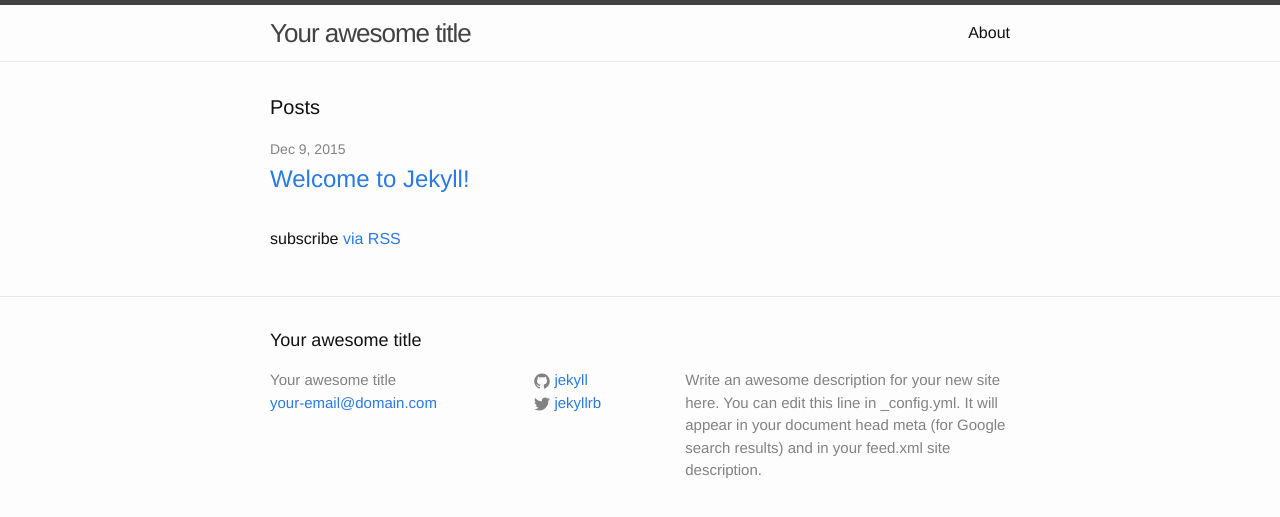
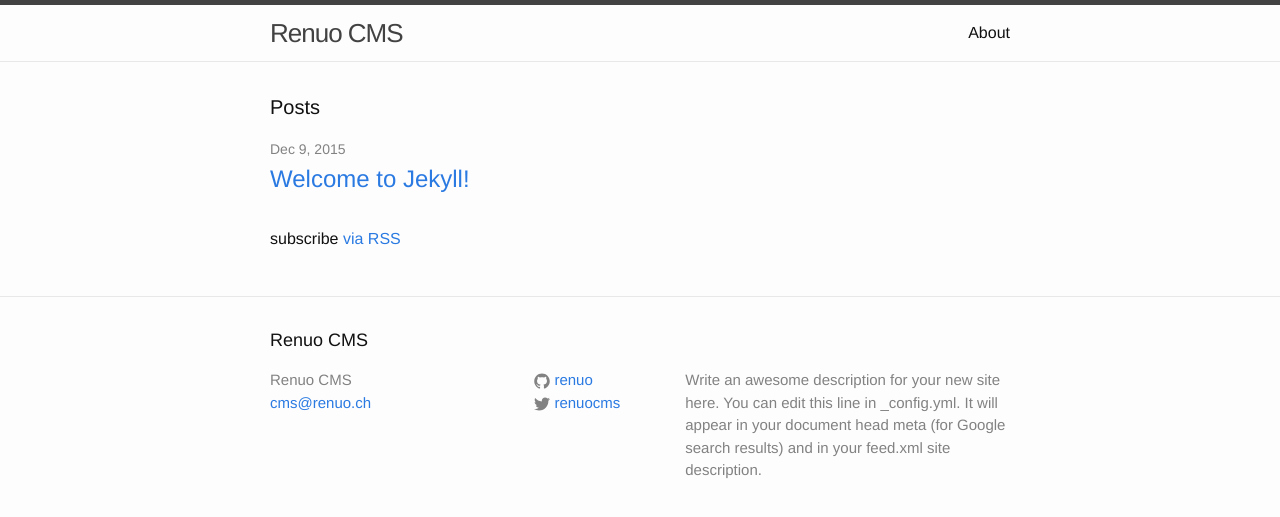
Before and after one commit to lukaselmer/renuo-cms-doc, a Jekyll site: the page built from index.html, in a window 1280 px wide. Shown: the top 517 px of the page. Built offline with Jekyll 4.4.1, drawn with Linux system fonts in a browser that asks for light colours.

Commit message:
renuo cms doc

```diff
--- a/_config.yml
+++ b/_config.yml
@@ -6,16 +6,16 @@
 # 'jekyll serve'. If you change this file, please restart the server process.
 
 # Site settings
-title: Your awesome title
-email: your-email@domain.com
+title: Renuo CMS
+email: cms@renuo.ch
 description: > # this means to ignore newlines until "baseurl:"
   Write an awesome description for your new site here. You can edit this
   line in _config.yml. It will appear in your document head meta (for
   Google search results) and in your feed.xml site description.
 baseurl: "" # the subpath of your site, e.g. /blog
-url: "http://yourdomain.com" # the base hostname & protocol for your site
-twitter_username: jekyllrb
-github_username:  jekyll
+url: "https://renuo.github.io/renuo-cms-doc/" # the base hostname & protocol for your site
+twitter_username: renuocms
+github_username:  renuo
 
 # Build settings
 markdown: kramdown
```
